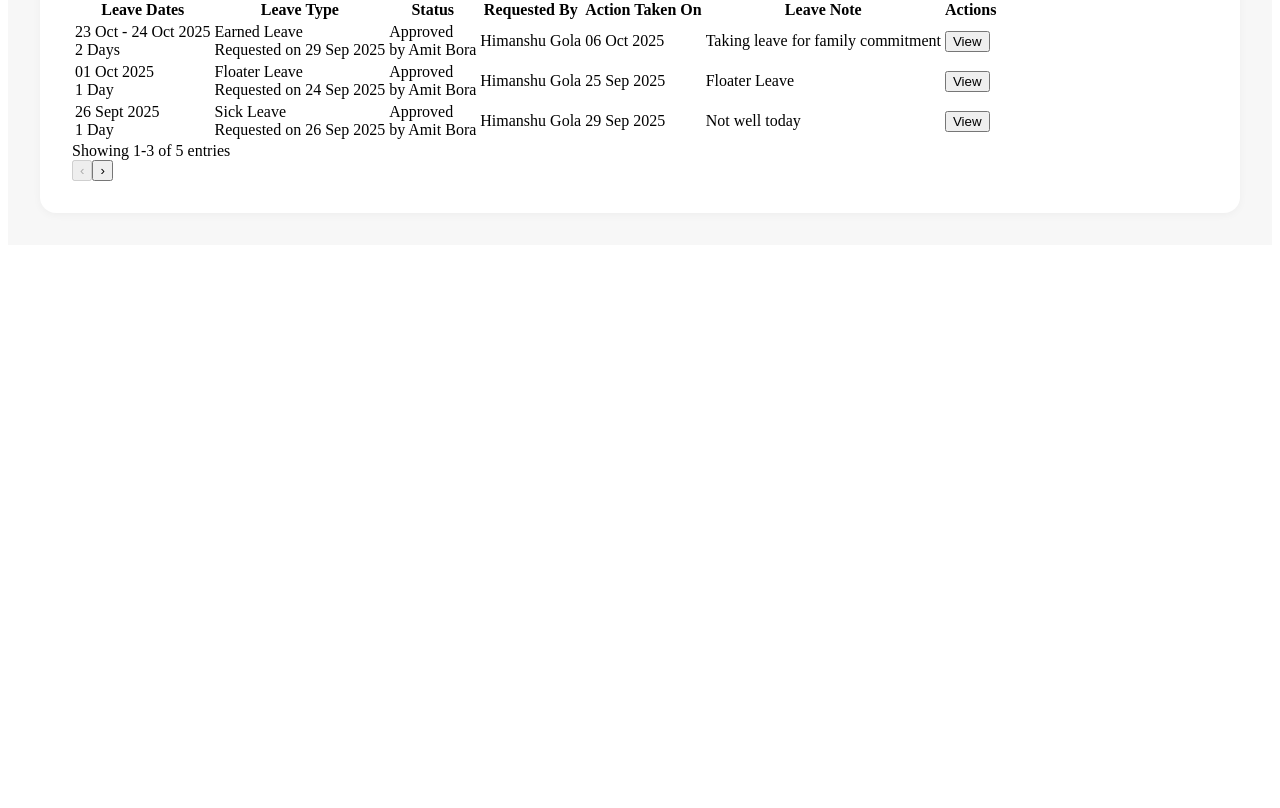
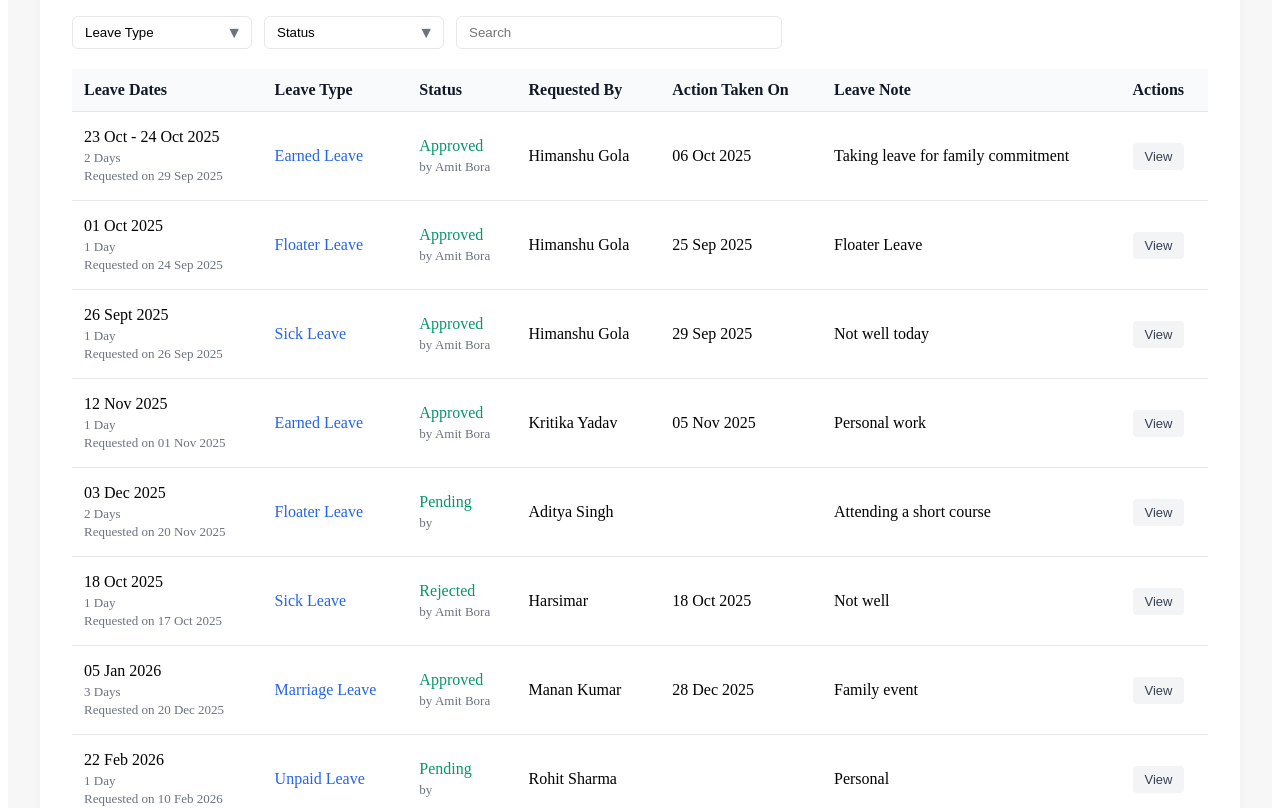
Before and after one commit to prem-prasad1710/TeachTimeoff, a React (Vite) app: page /dashboard in a window 1280 px wide. Shown: the part 1780-2588 px from the top of the page. Before the commit the page ends 2033 px from the top, so only its background shows below. Built offline with nearby package versions, Linux system fonts and the light colour scheme; the HTML template or start-up script is replaced by a standard one.

Commit message:
dashboard fixes!

```diff
--- a/src/pages/Dashboard.jsx
+++ b/src/pages/Dashboard.jsx
@@ -13,6 +13,109 @@ export default function Dashboard(){
   const navigate = useNavigate()
   const [profile, setProfile] = React.useState({ name: 'kritika', email: 'kritika.yadav@jims.edu', department: 'Computer Applications' })
   const [profileImage, setProfileImage] = React.useState(null)
+  const [selectedType, setSelectedType] = useState('all')
+  const [selectedStatus, setSelectedStatus] = useState('all')
+  const [searchText, setSearchText] = useState('')
+
+  const [leaveHistory] = useState([
+    {
+      id: 1,
+      dates: '23 Oct - 24 Oct 2025',
+      days: '2 Days',
+      type: 'Earned Leave',
+      requestDate: '29 Sep 2025',
+      status: 'Approved',
+      approver: 'Amit Bora',
+      requestedBy: 'Himanshu Gola',
+      actionOn: '06 Oct 2025',
+      note: 'Taking leave for family commitment'
+    },
+    {
+      id: 2,
+      dates: '01 Oct 2025',
+      days: '1 Day',
+      type: 'Floater Leave',
+      requestDate: '24 Sep 2025',
+      status: 'Approved',
+      approver: 'Amit Bora',
+      requestedBy: 'Himanshu Gola',
+      actionOn: '25 Sep 2025',
+      note: 'Floater Leave'
+    },
+    {
+      id: 3,
+      dates: '26 Sept 2025',
+      days: '1 Day',
+      type: 'Sick Leave',
+      requestDate: '26 Sep 2025',
+      status: 'Approved',
+      approver: 'Amit Bora',
+      requestedBy: 'Himanshu Gola',
+      actionOn: '29 Sep 2025',
+      note: 'Not well today'
+    }
+    ,
+    {
+      id: 4,
+      dates: '12 Nov 2025',
+      days: '1 Day',
+      type: 'Earned Leave',
+      requestDate: '01 Nov 2025',
+      status: 'Approved',
+      approver: 'Amit Bora',
+      requestedBy: 'Kritika Yadav',
+      actionOn: '05 Nov 2025',
+      note: 'Personal work'
+    },
+    {
+      id: 5,
+      dates: '03 Dec 2025',
+      days: '2 Days',
+      type: 'Floater Leave',
+      requestDate: '20 Nov 2025',
+      status: 'Pending',
+      approver: '',
+      requestedBy: 'Aditya Singh',
+      actionOn: '',
+      note: 'Attending a short course'
+    },
+    {
+      id: 6,
+      dates: '18 Oct 2025',
+      days: '1 Day',
+      type: 'Sick Leave',
+      requestDate: '17 Oct 2025',
+      status: 'Rejected',
+      approver: 'Amit Bora',
+      requestedBy: 'Harsimar',
+      actionOn: '18 Oct 2025',
+      note: 'Not well'
+    },
+    {
+      id: 7,
+      dates: '05 Jan 2026',
+      days: '3 Days',
+      type: 'Marriage Leave',
+      requestDate: '20 Dec 2025',
+      status: 'Approved',
+      approver: 'Amit Bora',
+      requestedBy: 'Manan Kumar',
+      actionOn: '28 Dec 2025',
+      note: 'Family event'
+    },
+    {
+      id: 8,
+      dates: '22 Feb 2026',
+      days: '1 Day',
+      type: 'Unpaid Leave',
+      requestDate: '10 Feb 2026',
+      status: 'Pending',
+      approver: '',
+      requestedBy: 'Rohit Sharma',
+      actionOn: '',
+      note: 'Personal'
+    }
+  ])
 
   React.useEffect(() => {
     try {
@@ -24,6 +127,27 @@ export default function Dashboard(){
       // ignore
     }
   }, [])
+
+  // filteredLeaves is derived from leaveHistory + filters
+  const [filteredLeaves, setFilteredLeaves] = useState(leaveHistory)
+
+  useEffect(() => {
+    const t = selectedType
+    const s = selectedStatus
+    const q = searchText.trim().toLowerCase()
+
+    const results = leaveHistory.filter(item => {
+      if (t !== 'all' && item.type !== t) return false
+      if (s !== 'all' && item.status.toLowerCase() !== s.toLowerCase()) return false
+      if (q) {
+        const hay = [item.type, item.requestedBy, item.note, item.approver, item.dates, item.actionOn, item.requestDate].join(' ').toLowerCase()
+        if (!hay.includes(q)) return false
+      }
+      return true
+    })
+
+    setFilteredLeaves(results)
+  }, [selectedType, selectedStatus, searchText, leaveHistory])
 
   return (
     <div className="dashboard-layout" style={{ background: '#f7f7f7', minHeight: '100vh', padding: '32px' }}>
@@ -139,85 +263,168 @@ export default function Dashboard(){
       {/* Leave History Section */}
       <div className="dashboard-row">
         <div className="dashboard-card leave-history-section" style={{ background: '#fff', borderRadius: '16px', boxShadow: '0 2px 8px rgba(0,0,0,0.04)', padding: '32px' }}>
-          <h3 className="card-title" style={{ fontSize: 22, marginBottom: 18 }}>Leave History section</h3>
+          <h3 className="card-title" style={{ fontSize: 28, marginBottom: 24, color: '#111827', fontWeight: '600' }}>Leave History</h3>
+
+          {/* Filters */}
+          <div style={{ display: 'flex', gap: '12px', marginBottom: '20px' }}>
+            {/* Leave Type Filter */}
+            <div style={{ position: 'relative', minWidth: '180px' }}>
+              <div style={{ position: 'relative' }}>
+                <select
+                  value={selectedType}
+                  onChange={(e) => setSelectedType(e.target.value)}
+                  style={{
+                    width: '100%',
+                    padding: '8px 12px',
+                    border: '1px solid #e5e7eb',
+                    borderRadius: '6px',
+                    appearance: 'none',
+                    background: 'white',
+                    paddingRight: '28px' // Space for the custom arrow
+                  }}
+                >
+                  <option value="all">Leave Type</option>
+                  <option value="Earned Leave">Earned Leave</option>
+                  <option value="Floater Leave">Floater Leave</option>
+                  <option value="Sick Leave">Sick Leave</option>
+                  <option value="Marriage Leave">Marriage Leave</option>
+                  <option value="Paternity Leave">Paternity Leave</option>
+                  <option value="Special Leave">Special Leave</option>
+                </select>
+                <div style={{
+                  position: 'absolute',
+                  right: '10px',
+                  top: '50%',
+                  transform: 'translateY(-50%)',
+                  pointerEvents: 'none',
+                  color: '#6b7280'
+                }}>▼</div>
+              </div>
+            </div>
+
+            {/* Status Filter */}
+            <div style={{ position: 'relative', minWidth: '180px' }}>
+              <div style={{ position: 'relative' }}>
+                <select
+                  value={selectedStatus}
+                  onChange={(e) => setSelectedStatus(e.target.value)}
+                  style={{
+                    width: '100%',
+                    padding: '8px 12px',
+                    border: '1px solid #e5e7eb',
+                    borderRadius: '6px',
+                    appearance: 'none',
+                    background: 'white',
+                    paddingRight: '28px'
+                  }}
+                >
+                  <option value="all">Status</option>
+                  <option value="Approved">Approved</option>
+                  <option value="Rejected">Rejected</option>
+                  <option value="Cancelled">Cancelled</option>
+                </select>
+                <div style={{
+                  position: 'absolute',
+                  right: '10px',
+                  top: '50%',
+                  transform: 'translateY(-50%)',
+                  pointerEvents: 'none',
+                  color: '#6b7280'
+                }}>▼</div>
+              </div>
+            </div>
+
+            {/* Search Box */}
+            <div style={{ flex: '1', maxWidth: '300px' }}>
+              <input
+                type="text"
+                value={searchText}
+                placeholder="Search"
+                onChange={(e) => setSearchText(e.target.value)}
+                style={{
+                  width: '100%',
+                  padding: '8px 12px',
+                  border: '1px solid #e5e7eb',
+                  borderRadius: '6px',
+                  background: 'white'
+                }}
+              />
+            </div>
+          </div>
+
           <div className="table-container">
-            <table className="leave-history-table">
+            <table className="leave-history-table" style={{ width: '100%', borderCollapse: 'collapse' }}>
               <thead>
                 <tr>
-                  <th>Leave Dates</th>
-                  <th>Leave Type</th>
-                  <th>Status</th>
-                  <th>Requested By</th>
-                  <th>Action Taken On</th>
-                  <th>Leave Note</th>
-                  <th>Actions</th>
+                  <th style={{ padding: '12px', textAlign: 'left', borderBottom: '1px solid #e5e7eb', background: '#f9fafb', color: '#111827', fontWeight: '600' }}>Leave Dates</th>
+                  <th style={{ padding: '12px', textAlign: 'left', borderBottom: '1px solid #e5e7eb', background: '#f9fafb', color: '#111827', fontWeight: '600' }}>Leave Type</th>
+                  <th style={{ padding: '12px', textAlign: 'left', borderBottom: '1px solid #e5e7eb', background: '#f9fafb', color: '#111827', fontWeight: '600' }}>Status</th>
+                  <th style={{ padding: '12px', textAlign: 'left', borderBottom: '1px solid #e5e7eb', background: '#f9fafb', color: '#111827', fontWeight: '600' }}>Requested By</th>
+                  <th style={{ padding: '12px', textAlign: 'left', borderBottom: '1px solid #e5e7eb', background: '#f9fafb', color: '#111827', fontWeight: '600' }}>Action Taken On</th>
+                  <th style={{ padding: '12px', textAlign: 'left', borderBottom: '1px solid #e5e7eb', background: '#f9fafb', color: '#111827', fontWeight: '600' }}>Leave Note</th>
+                  <th style={{ padding: '12px', textAlign: 'left', borderBottom: '1px solid #e5e7eb', background: '#f9fafb', color: '#111827', fontWeight: '600' }}>Actions</th>
                 </tr>
               </thead>
               <tbody>
-                {[
-                  {
-                    dates: '23 Oct - 24 Oct 2025',
-                    days: '2 Days',
-                    type: 'Earned Leave',
-                    requestDate: '29 Sep 2025',
-                    status: 'Approved',
-                    approver: 'Amit Bora',
-                    requestedBy: 'Himanshu Gola',
-                    actionOn: '06 Oct 2025',
-                    note: 'Taking leave for family commitment'
-                  },
-                  {
-                    dates: '01 Oct 2025',
-                    days: '1 Day',
-                    type: 'Floater Leave',
-                    requestDate: '24 Sep 2025',
-                    status: 'Approved',
-                    approver: 'Amit Bora',
-                    requestedBy: 'Himanshu Gola',
-                    actionOn: '25 Sep 2025',
-                    note: 'Floater Leave'
-                  },
-                  {
-                    dates: '26 Sept 2025',
-                    days: '1 Day',
-                    type: 'Sick Leave',
-                    requestDate: '26 Sep 2025',
-                    status: 'Approved',
-                    approver: 'Amit Bora',
-                    requestedBy: 'Himanshu Gola',
-                    actionOn: '29 Sep 2025',
-                    note: 'Not well today'
-                  }
-                ].map((leave, idx) => (
-                  <tr key={idx}>
-                    <td>
-                      <div>{leave.dates}</div>
-                      <div className="text-muted">{leave.days}</div>
+                {(filteredLeaves.length > 0 ? filteredLeaves : leaveHistory).map((leave, idx) => (
+                  <tr key={idx} style={{ borderBottom: '1px solid #e5e7eb' }}>
+                    <td style={{ padding: '16px 12px' }}>
+                      <div style={{ fontWeight: '500' }}>{leave.dates}</div>
+                      <div style={{ fontSize: '13px', color: '#6b7280', marginTop: '4px' }}>{leave.days}</div>
+                      <div style={{ fontSize: '13px', color: '#6b7280', marginTop: '2px' }}>Requested on {leave.requestDate}</div>
                     </td>
-                    <td>
-                      <div>{leave.type}</div>
-                      <div className="text-muted">Requested on {leave.requestDate}</div>
+                    <td style={{ padding: '16px 12px' }}>
+                      <div style={{ color: '#2563eb', fontWeight: '500' }}>{leave.type}</div>
                     </td>
-                    <td>
-                      <span className={`status-badge ${leave.status.toLowerCase()}`}>{leave.status}</span>
-                      <div className="text-muted">by {leave.approver}</div>
+                    <td style={{ padding: '16px 12px' }}>
+                      <div style={{ color: '#059669', fontWeight: '500' }}>{leave.status}</div>
+                      <div style={{ fontSize: '13px', color: '#6b7280', marginTop: '4px' }}>by {leave.approver}</div>
                     </td>
-                    <td>{leave.requestedBy}</td>
-                    <td>{leave.actionOn}</td>
-                    <td>{leave.note}</td>
-                    <td>
-                      <button className="btn btn-link">View</button>
+                    <td style={{ padding: '16px 12px' }}>{leave.requestedBy}</td>
+                    <td style={{ padding: '16px 12px' }}>{leave.actionOn}</td>
+                    <td style={{ padding: '16px 12px' }}>{leave.note}</td>
+                    <td style={{ padding: '16px 12px' }}>
+                      <button style={{
+                        padding: '6px 12px',
+                        background: '#f3f4f6',
+                        border: 'none',
+                        borderRadius: '4px',
+                        color: '#374151',
+                        fontSize: '13px',
+                        cursor: 'pointer'
+                      }}>View</button>
                     </td>
                   </tr>
                 ))}
               </tbody>
             </table>
           </div>
-          <div className="table-footer">
-            <div className="pagination-info">Showing 1-3 of 5 entries</div>
-            <div className="pagination-controls">
-              <button className="btn btn-icon" disabled>‹</button>
-              <button className="btn btn-icon">›</button>
+          <div style={{
+            display: 'flex',
+            justifyContent: 'space-between',
+            alignItems: 'center',
+            padding: '16px 0',
+            color: '#6b7280',
+            fontSize: '14px'
+          }}>
+            <div>Showing 1-3 of 3 entries</div>
+            <div style={{ display: 'flex', gap: '8px' }}>
+              <button style={{
+                padding: '4px 8px',
+                border: '1px solid #e5e7eb',
+                borderRadius: '4px',
+                background: 'white',
+                cursor: 'pointer',
+                color: '#374151'
+              }}>&lt;</button>
+              <button style={{
+                padding: '4px 8px',
+                border: '1px solid #e5e7eb',
+                borderRadius: '4px',
+                background: 'white',
+                cursor: 'pointer',
+                color: '#374151'
+              }}>&gt;</button>
             </div>
           </div>
         </div>
--- /dev/null
+++ b/src/styles/LeaveHistory.css
@@ -0,0 +1,97 @@
+.leave-history-section {
+  margin-top: 32px;
+}
+
+.leave-history-header {
+  font-size: 20px;
+  font-weight: 600;
+  color: #111827;
+  margin-bottom: 20px;
+}
+
+.leave-history-filters {
+  display: flex;
+  gap: 12px;
+  margin-bottom: 20px;
+  align-items: center;
+}
+
+.filter-dropdown {
+  position: relative;
+  min-width: 180px;
+}
+
+.filter-button {
+  width: 100%;
+  padding: 8px 12px;
+  border: 1px solid var(--border);
+  border-radius: 6px;
+  background: white;
+  text-align: left;
+  font-size: 14px;
+  color: #111827;
+  cursor: pointer;
+  display: flex;
+  align-items: center;
+  justify-content: space-between;
+}
+
+.filter-menu {
+  position: absolute;
+  top: 100%;
+  left: 0;
+  width: 100%;
+  background: white;
+  border: 1px solid var(--border);
+  border-radius: 6px;
+  margin-top: 4px;
+  box-shadow: 0 4px 12px rgba(0, 0, 0, 0.1);
+  z-index: 100;
+}
+
+.search-box {
+  padding: 8px;
+  border-bottom: 1px solid var(--border);
+}
+
+.search-box input {
+  width: 100%;
+  padding: 6px 8px;
+  border: 1px solid var(--border);
+  border-radius: 4px;
+  font-size: 13px;
+}
+
+.filter-options {
+  max-height: 240px;
+  overflow-y: auto;
+}
+
+.filter-option {
+  display: flex;
+  align-items: center;
+  padding: 8px 12px;
+  cursor: pointer;
+  font-size: 14px;
+}
+
+.filter-option:hover {
+  background: #f3f4f6;
+}
+
+.filter-option input[type="checkbox"] {
+  margin-right: 8px;
+}
+
+.search-filter {
+  flex: 1;
+  max-width: 240px;
+}
+
+.search-filter input {
+  width: 100%;
+  padding: 8px 12px;
+  border: 1px solid var(--border);
+  border-radius: 6px;
+  font-size: 14px;
+}
```
Also changed, not shown: src/pages/Profile.jsx (+7 -7 lines).
